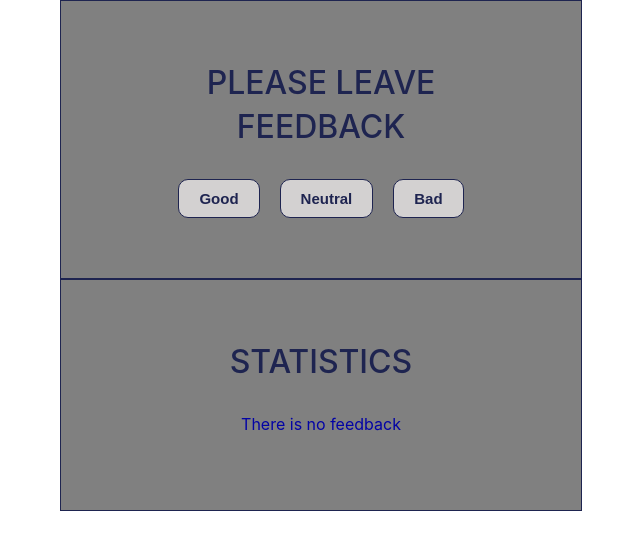
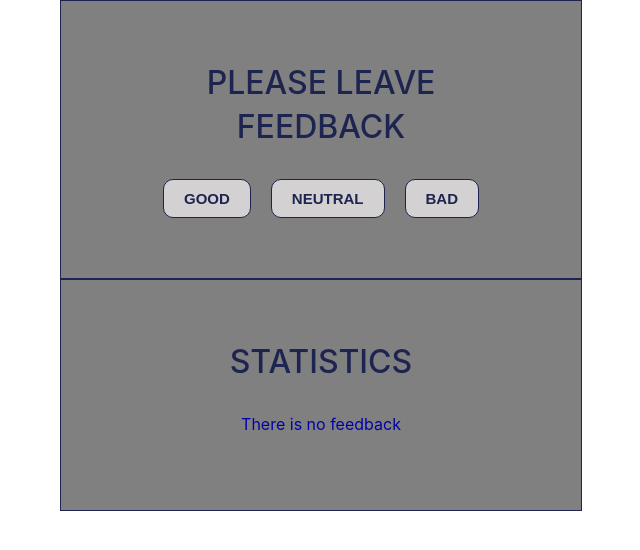
Before and after one commit to Victoria257/goit-react-hw-02-feedback, a React (Create React App) app: page / in a window 1280 px wide. Shown: the top 550 px of the page, without its empty margins (319-959 px from the left). Built offline with nearby package versions, Linux system fonts and the light colour scheme.

Commit message:
corrected the comment

```diff
--- a/package.json
+++ b/package.json
@@ -36,5 +36,8 @@
       "last 1 firefox version",
       "last 1 safari version"
     ]
+  },
+  "devDependencies": {
+    "prop-types": "^15.8.1"
   }
 }
--- a/src/components/App.jsx
+++ b/src/components/App.jsx
@@ -1,15 +1,72 @@
-import Feedback from "./Feedback/Feedback";
+import React from 'react';
+import { Statistics } from 'components/Statistics/Statistics';
+import { Notification } from 'components/NotificationMessage/NotificationMessage';
+import { FeedbackOptions } from 'components/Feedback/FeedbackOptions';
+import { Section } from 'components/Section/Section';
 
-export const App = () => {
-  return (
-    <div>
+export class App extends React.Component {
+  static defaultProps = {
+    initialGood: 0,
+    initialNeutral: 0,
+    initialBad: 0,
+  };
 
+  state = {
+    good: this.props.initialGood,
+    neutral: this.props.initialNeutral,
+    bad: this.props.initialBad,
+  };
+
+  handleBtn = event => {
+    this.setState(prevState => {
+      return {
+        [event.target.name]: prevState[event.target.name] + 1,
+      };
+    });
+  };
+
+  countTotalFeedback = () => {
+    const { good, neutral, bad } = this.state;
+    return good + neutral + bad;
+  };
+
+  countPositiveFeedbackPercentage = (total, good) => {
+    return Math.round((good / total) * 100);
+  };
+
+  render() {
+    const total = this.countTotalFeedback();
+    const positivePercentage = this.countPositiveFeedbackPercentage(
+      total,
+      this.state.good
+    );
+
+    return (
       <div>
-        <Feedback  initialGood={0}
-        initialNeutral= {0}
-        initialBad={0}/>
+        <div>
+          <Section title={'Please leave feedback'}>
+            <FeedbackOptions
+              handleBtn={this.handleBtn}
+              options={Object.keys(this.state)}
+            />
+          </Section>
+        </div>
+        <div>
+          <Section title={'Statistics'}>
+            {total > 0 ? (
+              <Statistics
+                good={this.state.good}
+                neutral={this.state.neutral}
+                bad={this.state.bad}
+                total={total}
+                positivePercentage={positivePercentage}
+              />
+            ) : (
+              <Notification />
+            )}
+          </Section>
+        </div>
       </div>
-
-    </div>
-  );
-};
+    );
+  }
+}
--- a/src/components/Feedback/Feedback.jsx
+++ /dev/null
@@ -1,66 +0,0 @@
-import React from 'react';
-import { Statistics } from "components/Statistics/Statistics";
-import { Notification } from 'components/NotificationMessage/NotificationMessage';
-import { FeedbackOptions } from './FeedbackOptions';
-import { Section } from 'components/Section/Section';
-
-class Feedback extends React.Component {
-
-    static defaultProps = {
-        initialGood: 0,
-        initialNeutral: 0,
-        initialBad: 0,
-    }
-
-    // static propTypes = {
-
-    // }
-
-    state = {
-        good: this.props.initialGood,
-        neutral: this.props.initialNeutral,
-        bad: this.props.initialBad,
-    }
-
-    handleBtn = (event) => {
-        this.setState(prevState => {
-            return {
-                [event.target.name]: prevState[event.target.name] + 1,
-            };
-        });
-
-    };
-
-    countTotalFeedback = () => {
-    const { good, neutral, bad } = this.state;
-    return good + neutral + bad;
-    }
-
-    countPositiveFeedbackPercentage = (total, good) => {
-        return Math.round(good / total * 100);
-    }
-
-    render() {
-        const total = this.countTotalFeedback();
-        const positivePercentage = this.countPositiveFeedbackPercentage(total, this.state.good);
-        return (
-            <div>
-                <div>
-                    <Section title={'Please leave feedback'}>
-                        <FeedbackOptions handleBtn={this.handleBtn}/>
-                    </Section>
-                </div>
-                <div>
-                    <Section title={"Statistics"}>
-                    {total > 0 ? (
-                            <Statistics good={this.state.good} neutral={this.state.neutral} bad={this.state.bad} total={total} positivePercentage={positivePercentage } />
-                        ) : (<Notification />)}
-                    </Section>
-                </div>
-            </div>
-            )
-    }
-
-}
-
-export default Feedback;
--- a/src/components/Feedback/FeedbackOptions.jsx
+++ b/src/components/Feedback/FeedbackOptions.jsx
@@ -1,9 +1,24 @@
-import css from './FeedbackOptions.module.css'
+import css from './FeedbackOptions.module.css';
+import PropTypes from 'prop-types';
 
-export const FeedbackOptions = ({handleBtn}) => {
-          return (<div className={css.buttonsWrapper}>
-                        <button className={css.button} name="good" type="button" onClick={handleBtn}>Good</button>
-                        <button className={css.button} name="neutral" type="button" onClick={handleBtn}>Neutral</button>
-                        <button className={css.button} name="bad" type="button" onClick={handleBtn}>Bad</button>
-                </div>)
-}
+export const FeedbackOptions = ({ handleBtn, options }) => {
+  return (
+    <div className={css.buttonsWrapper}>
+      {options.map(buttonName => (
+        <button
+          key={buttonName}
+          className={css.button}
+          name={buttonName}
+          type="button"
+          onClick={handleBtn}
+        >
+          {buttonName.toUpperCase()}
+        </button>
+      ))}
+    </div>
+  );
+};
+
+FeedbackOptions.propTypes = {
+  options: PropTypes.arrayOf(PropTypes.string).isRequired,
+};
--- a/src/components/NotificationMessage/NotificationMessage.module.css
+++ b/src/components/NotificationMessage/NotificationMessage.module.css
@@ -1,3 +1,3 @@
 .notificationMessage {
-    color: rgb(3, 3, 165);
+  color: rgb(3, 3, 165);
 }
```
Also changed, not shown: src/components/NotificationMessage/NotificationMessage.jsx (+7 -5 lines), src/components/Section/Section.jsx (+13 -6 lines), src/components/Statistics/Statistics.jsx (+23 -11 lines), src/components/Statistics/Statistics.module.css (+5 -6 lines), src/components/Feedback/FeedbackOptions.module.css (indentation only), src/components/Section/Section.module.css (indentation only), 1 other file (tests, documents, lock files or other folders).
